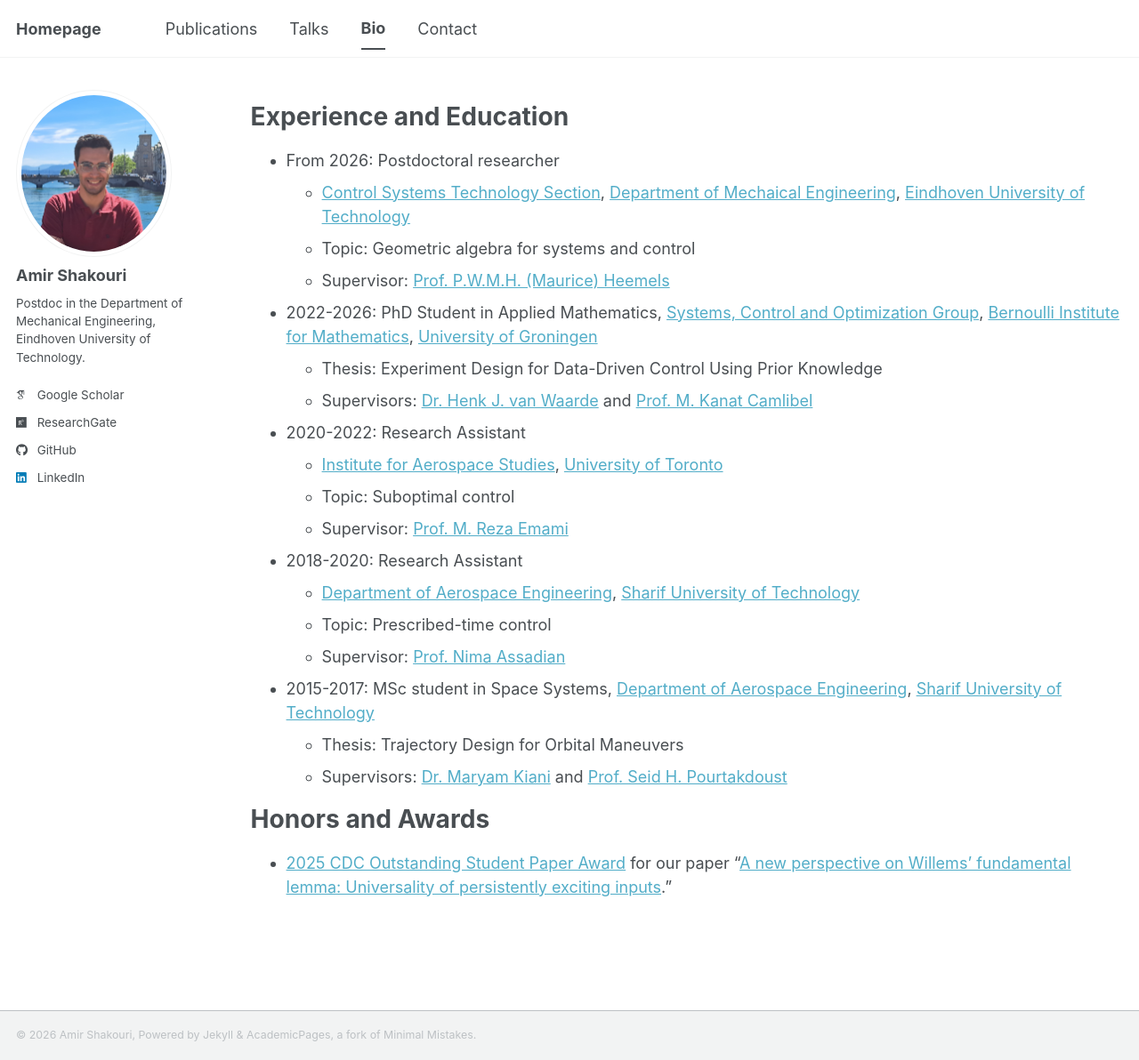
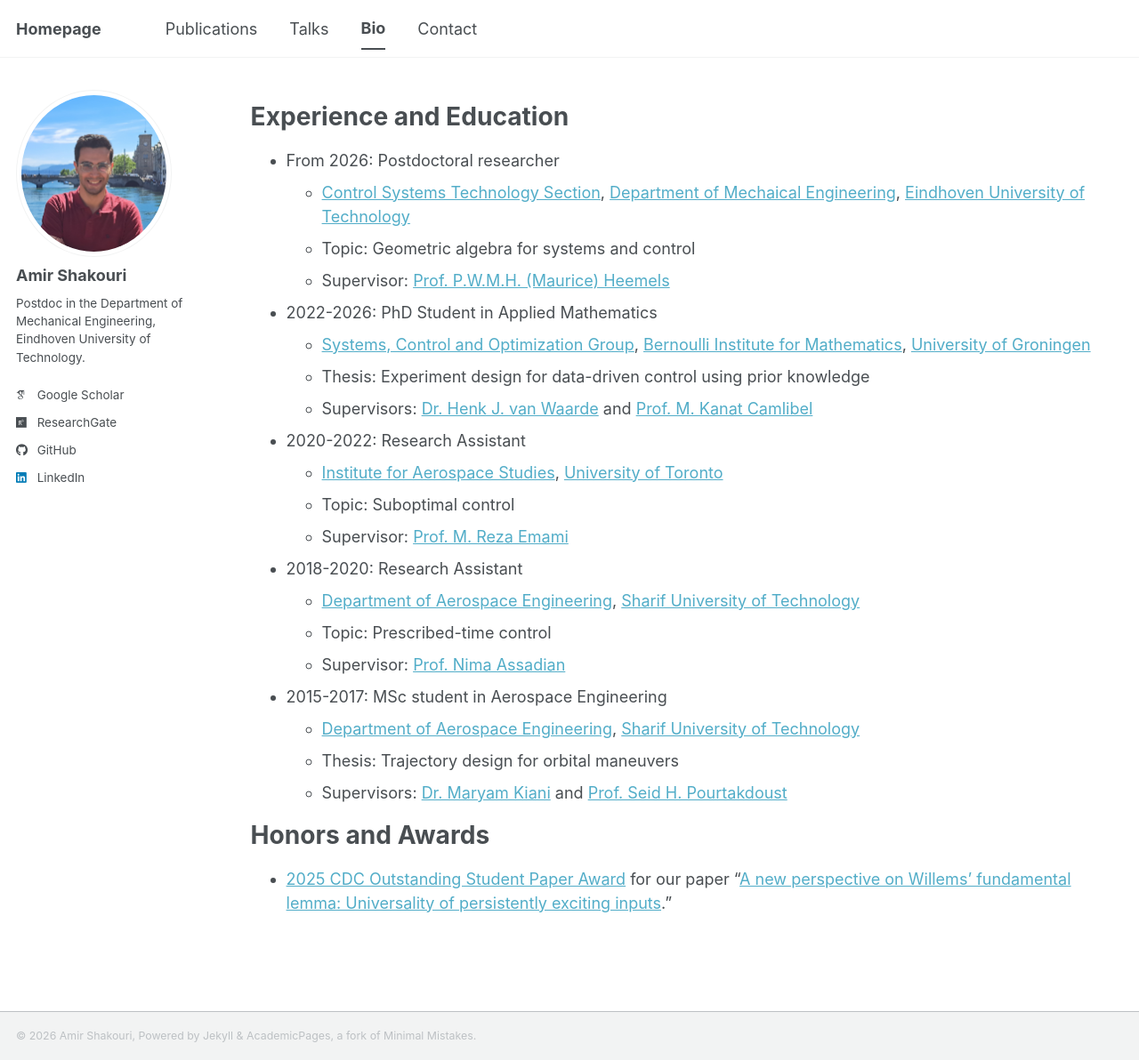
Before and after one commit to a-shakouri/a-shakouri.github.io, a Jekyll site: the page built from _pages/cv.md, in a window 1280 px wide and 1192 px high. Shown: the whole window at 89% size. Built offline with Jekyll 4.4.1, drawn with Linux system fonts in a browser that asks for light colours; some web fonts are replaced; a script bundle is joined from its source files by our own code; library files that are not in the unit come from our copies.

Commit message:
Update cv.md

```diff
--- a/_pages/cv.md
+++ b/_pages/cv.md
@@ -3,10 +3,7 @@
 title: ""
 permalink: /cv/
 
-
 ---
-
-
 
 Experience and Education
 ======
@@ -15,8 +12,9 @@
   * Topic: Geometric algebra for systems and control
   * Supervisor: [Prof. P.W.M.H. (Maurice) Heemels](https://heemels.tue.nl/)
 
-* 2022-2026: PhD Student in Applied Mathematics, [Systems, Control and Optimization Group](https://www.rug.nl/research/bernoulli/groups/sco/), [Bernoulli Institute for Mathematics](https://www.rug.nl/research/bernoulli/), [University of Groningen](https://www.rug.nl/)
-  * Thesis: Experiment Design for Data-Driven Control Using Prior Knowledge
+* 2022-2026: PhD Student in Applied Mathematics
+  * [Systems, Control and Optimization Group](https://www.rug.nl/research/bernoulli/groups/sco/), [Bernoulli Institute for Mathematics](https://www.rug.nl/research/bernoulli/), [University of Groningen](https://www.rug.nl/)
+  * Thesis: Experiment design for data-driven control using prior knowledge
   * Supervisors: [Dr. Henk J. van Waarde](https://henkvanwaarde.github.io/) and [Prof. M. Kanat Camlibel](https://www.math.rug.nl/~kanat/)
 
 * 2020-2022: Research Assistant
@@ -29,8 +27,9 @@
   * Topic: Prescribed-time control
   * Supervisor: [Prof. Nima Assadian](https://ae.sharif.ir/~portal/faculty/1467130581)
 
-* 2015-2017: MSc student in Space Systems, [Department of Aerospace Engineering](https://www.aero.sharif.ir/en/home), [Sharif University of Technology](https://en.sharif.ir/)
-  * Thesis: Trajectory Design for Orbital Maneuvers
+* 2015-2017: MSc student in Aerospace Engineering
+  * [Department of Aerospace Engineering](https://www.aero.sharif.ir/en/home), [Sharif University of Technology](https://en.sharif.ir/)
+  * Thesis: Trajectory design for orbital maneuvers
   * Supervisors: [Dr. Maryam Kiani](https://ae.sharif.ir/~portal/faculty/1195544945) and [Prof. Seid H. Pourtakdoust](https://ae.sharif.ir/~portal/faculty/1620071451)
 
 
```
